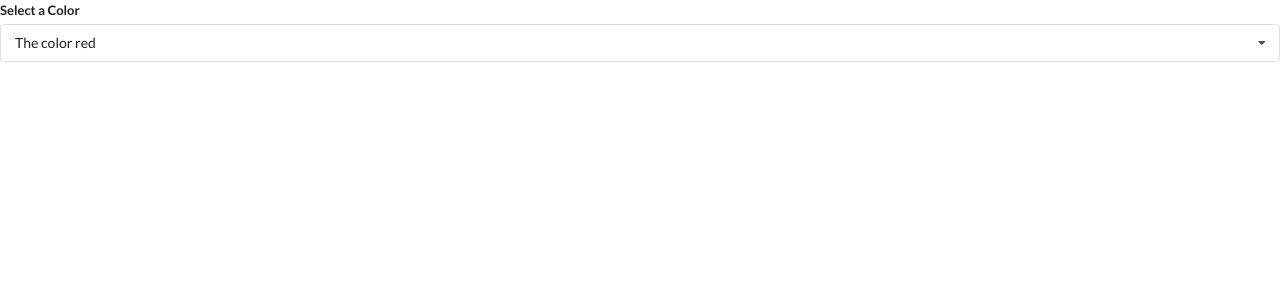
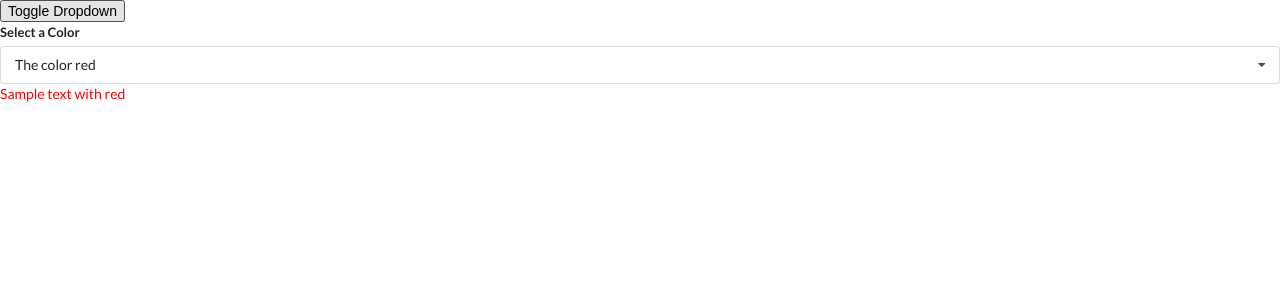
Before and after one commit to SamroodAli/react-widgets, a React (Create React App) app: page / in a window 1280 px wide. Shown: the top 300 px of the page. Built offline with nearby package versions, Linux system fonts and the light colour scheme.

Commit message:
Fix:Add a color changing text with the dropdown selection

```diff
--- a/src/components/App.js
+++ b/src/components/App.js
@@ -35,14 +35,23 @@
 
 const App = () => {
   const [selected, setSelected] = useState(options[0]);
+  const [showDropDown, setShowDropDown] = useState(true);
+
   // return <Accordion items={items} />;
   // return <Search />;
   return (
-    <Dropdown
-      selected={selected}
-      onSelectChange={setSelected}
-      options={options}
-    />
+    <>
+      <button onClick={() => setShowDropDown(!showDropDown)}>
+        Toggle Dropdown
+      </button>
+      {showDropDown && (
+        <Dropdown
+          selected={selected}
+          onSelectChange={setSelected}
+          options={options}
+        />
+      )}
+    </>
   );
 };
 
--- a/src/components/DropDown.js
+++ b/src/components/DropDown.js
@@ -35,6 +35,7 @@
   }, []);
 
   return (
+    <div>
       <div className="ui form" ref={ref}>
         <div className="field">
           <label className="label">Select a Color</label>
@@ -52,6 +53,8 @@
           </div>
         </div>
       </div>
+      <p style={{ color: selected.value }}>Sample text with {selected.value}</p>
+    </div>
   );
 };
 
```
Lines whose indentation alone changed are shown as unchanged.
